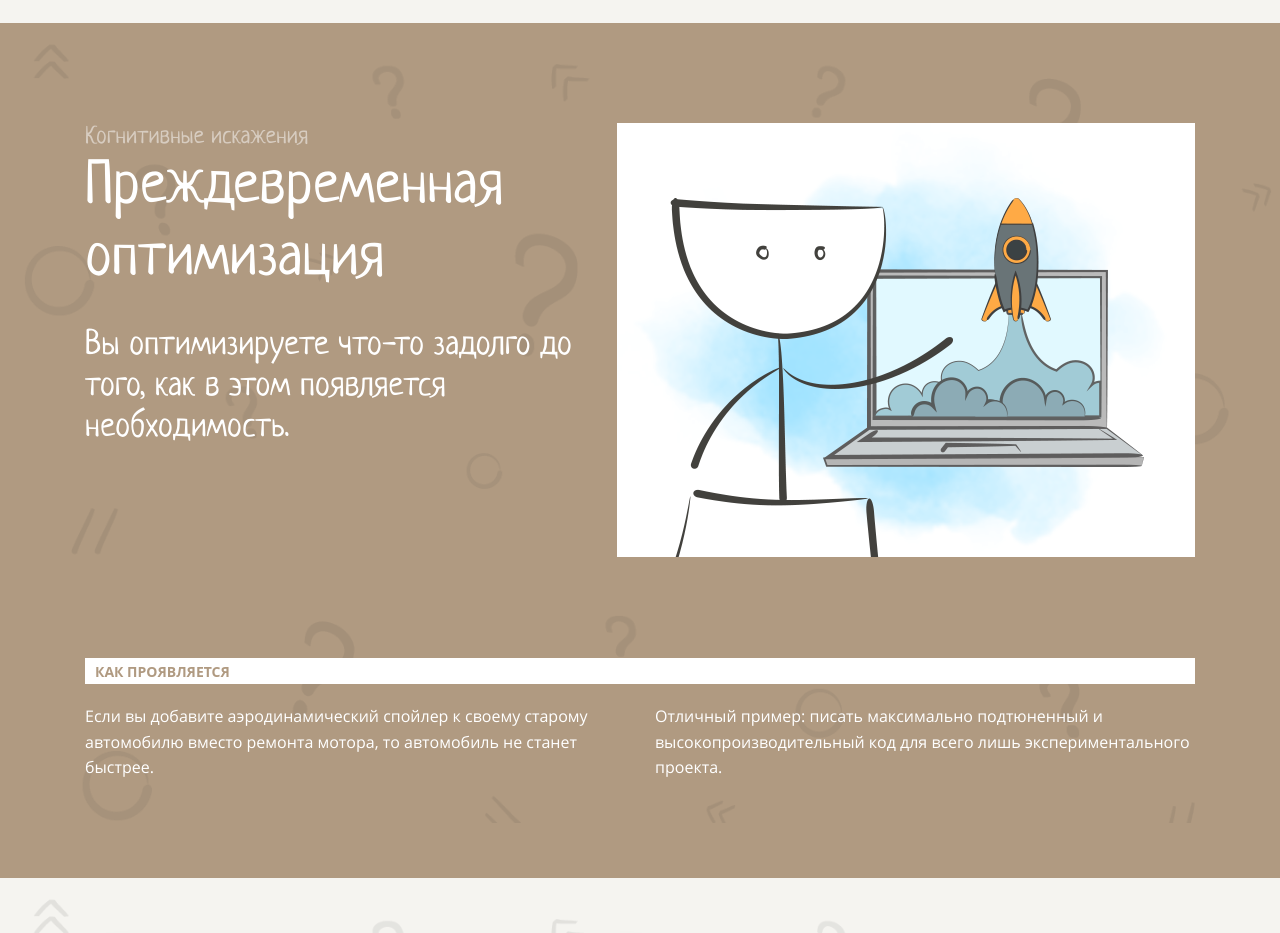
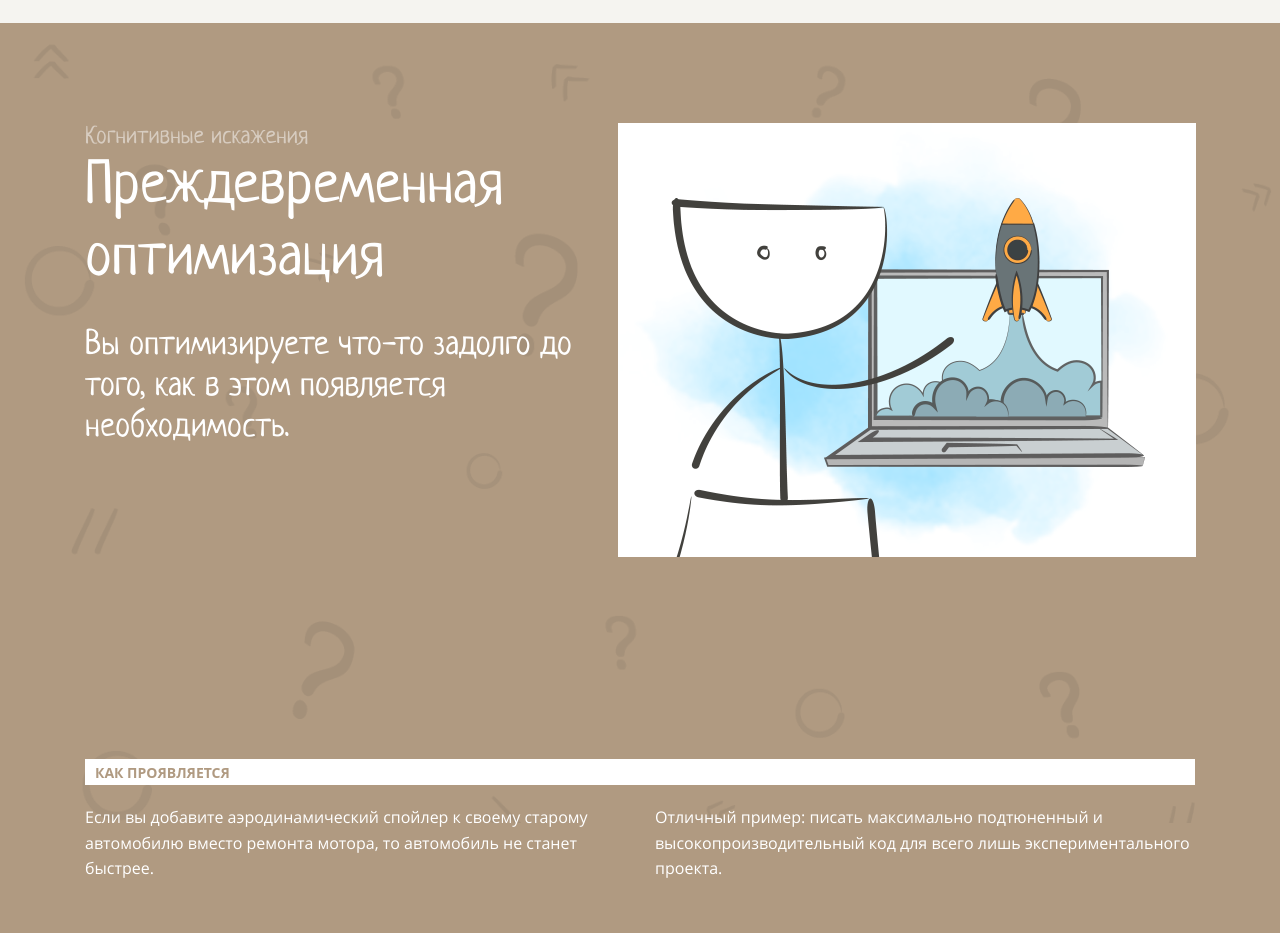
Before and after one commit to irisla/layout-designer-project-lvl1, a website: page src/index.html in a window 1280 px wide. Shown: the part 3640-4573 px from the top of the page. Drawn offline with Linux system fonts and the light colour scheme.

Commit message:
working on errors

```diff
--- a/src/styles/style.css
+++ b/src/styles/style.css
@@ -404,13 +404,14 @@ main {
 /* Секция "Преждевременная оптимизация" */
 
 #premature-optimization {
-  height: 855px;
+  height: 960px;
 
   background: #b09a81;
 }
 
 .premature-paragraph {
   position: absolute;
+  top: 100px;
 
   width: 502px;
   height: 296px;
@@ -447,14 +448,14 @@ main {
 #premature-optimization img {
   position: absolute;
 
-  left: 532px;
+  left: 533px;
 
   width: 578px;
   height: 434px;
 }
 
 .premature-wrap {
-  padding-top: 535px;
+  padding-top: 536px;
 
   column-count: 2;
   column-gap: 30px;
@@ -467,6 +468,7 @@ main {
 
   height: 26px;
 
+  margin-top: 100px;
   margin-bottom: 20px;
 
   column-span: all;
```
